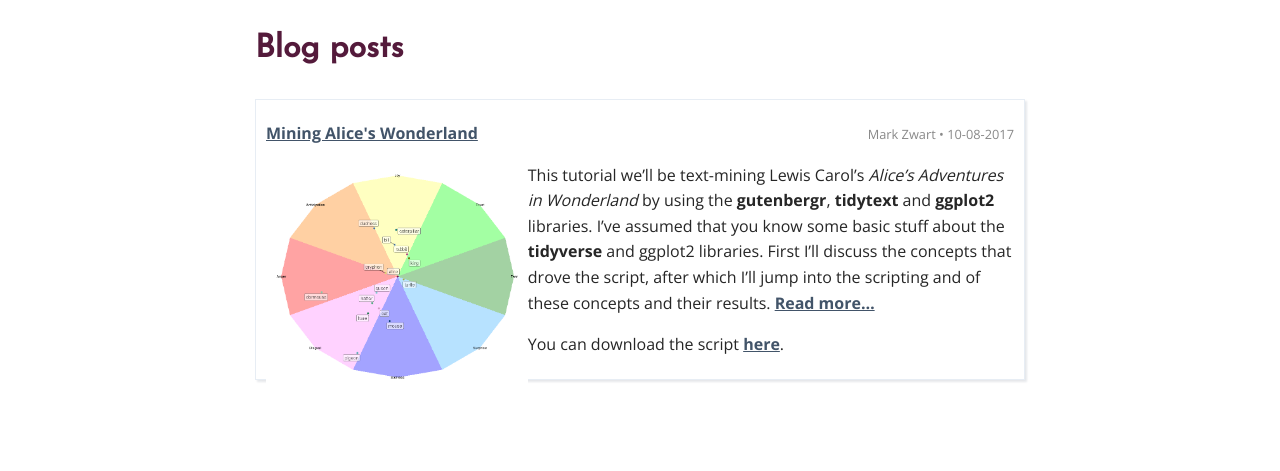
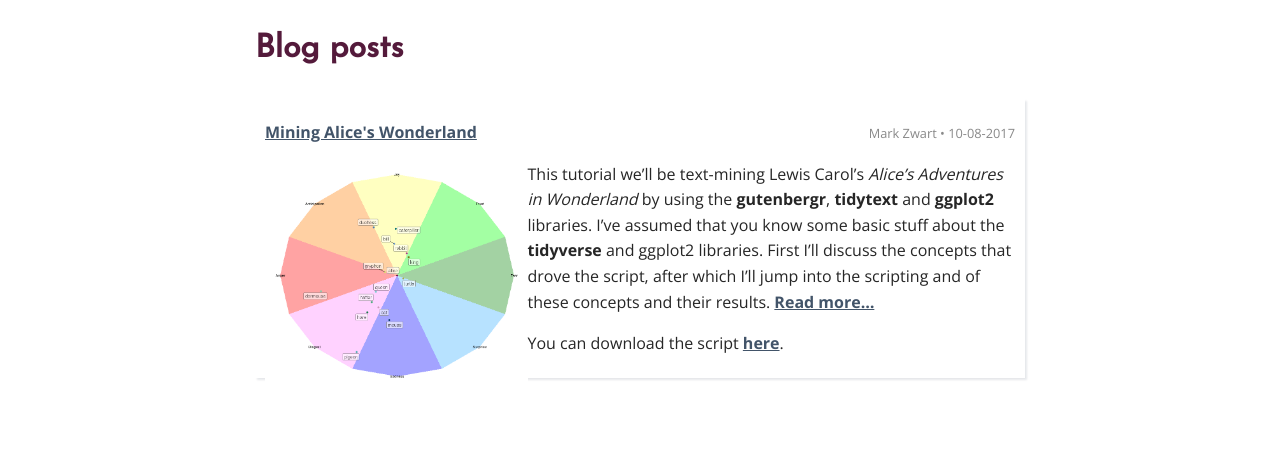
Before and after one commit to mark-me/mark-me.github.io, a Jekyll site: the page built from blog/index.html, in a window 1280 px wide. Shown: the part 232-703 px from the top of the page. Built offline with Jekyll 4.4.1, drawn with Linux system fonts in a browser that asks for light colours; nearby versions of some CDN libraries; comment, search, counter and statistics services are not loaded.

Commit message:
Update _layout.scss

```diff
--- a/_sass/_layout.scss
+++ b/_sass/_layout.scss
@@ -110,7 +110,7 @@ p.spacer {
 	margin: 0 auto;
 }
 .boxed {
-  border: 1px solid $light;
+  #border: 1px solid $light;
   box-shadow: 2px 2px 2px RGBA(4, 25, 54, .1);
   padding: 5px 10px;
 }
@@ -122,7 +122,7 @@ p.spacer {
 .boxed_page {
   display: flex;
   flex-direction: row;
-  border: 1px solid $light;
+  #border: 1px solid $light;
   box-shadow: 2px 2px 2px RGBA(4, 25, 54, .1);
   padding: 5px 5px;
   margin-top: 7px;
```
